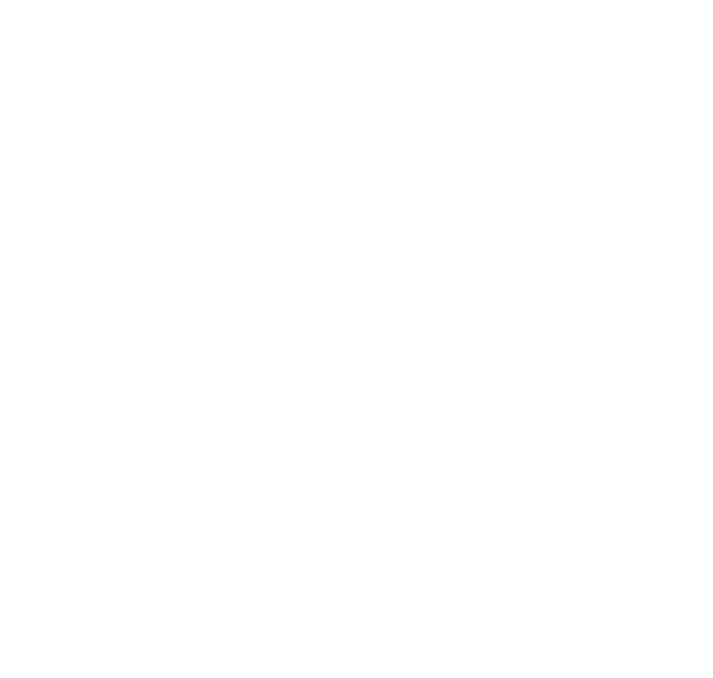
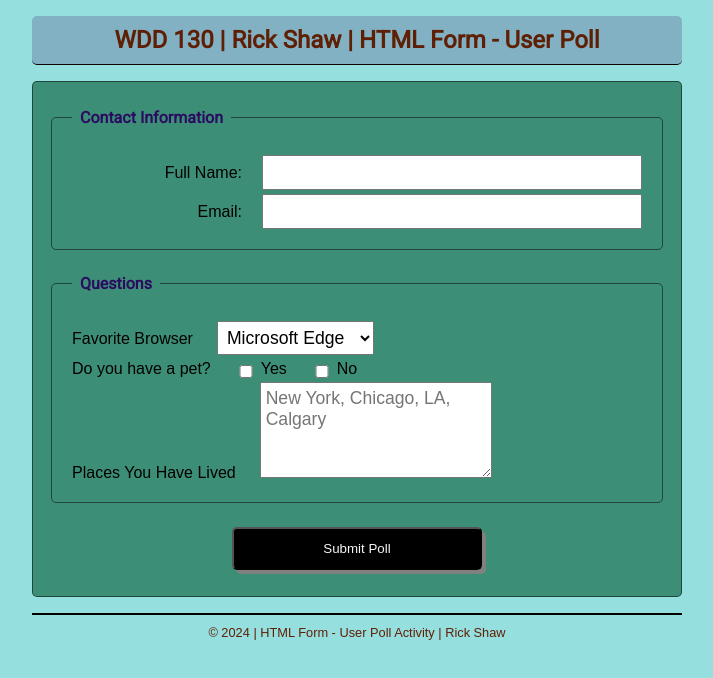
Before and after one commit to rickshaw68/wdd130, a plain HTML site: page week05/poll-form.html in a window 1280 px wide. Shown: the whole page, without its empty margins (283-996 px from the left). Drawn offline with Linux system fonts and the light colour scheme; files that its build step writes are made by us from their sources.

Commit message:
poll-form

```diff
--- a/week05/poll-form.html
+++ b/week05/poll-form.html
@@ -1,12 +1,60 @@
 <!DOCTYPE html>
 <html lang="en">
+
 <head>
     <meta charset="UTF-8">
     <meta name="viewport" content="width=device-width, initial-scale=1.0">
-        <title>My Web Page</title>
-        <link rel="stylesheet" href="styles.css">
+    <title>WDD 130 | HTML Form - User Poll</title>
+    <link rel="stylesheet" href="styles/poll-form.css">
 </head>
+
 <body>
-        <!-- Content goes here -->
+    <Header>
+        <h1>WDD 130 | Rick Shaw | HTML Form - User Poll</h1>
+    </Header>
+    <main>
+        <form>
+            <fieldset>
+                <legend>Contact Information</legend>
+                <div class="form-item column2">
+                    <label for="fullname">Full Name:</label>
+                    <input type="text" id="fullname" name="fullname">
+                </div>
+                <div class="form-item column2">
+                    <label for="usermail">Email:</label>
+                    <input type="text" id="usermail" name="usermail">
+                </div>
+            </fieldset>
+            <fieldset>
+                <legend>Questions</legend>
+                <div class="browser">
+                    <label for="browser">Favorite Browser</label>
+                    <select id="browser" name="browser">
+                        <option value="edge">Microsoft Edge</option>
+                        <option value="firefox">Firefox</option>
+                        <option value="chrome">Google Chrome</option>
+                        <option value="safari">Safari</option>
+                    </select>
+                </div>
+                <div class="pet">
+                    <label for="pet1">Do you have a pet?</label>
+                    <input type="checkbox" id="pet1" name="pet1" value="Yes">
+                    <label for="pet1">Yes</label>
+                    <input type="checkbox" id="pet2" name="pet2" value="No">
+                    <label for="pet2">No</label>
+                </div>
+                <div class="lived">
+                    <label for="placeslived">Places You Have Lived</label>
+                    <textarea id="placeslived" name="placeslived" rows="4"
+                        placeholder="New York, Chicago, LA, Calgary"></textarea>
+                </div>
+            </fieldset>
+            <button type="submit" value="Submit Poll">Submit Poll</button>
+        </form>
+    </main>
+    <footer>
+        <p>&copy; 2024 | HTML Form - User Poll Activity | Rick Shaw</p>
+    </footer>
 </body>
+
 </html>
```
Also changed, not shown: 2 other files. Lines whose indentation alone changed are shown as unchanged.
